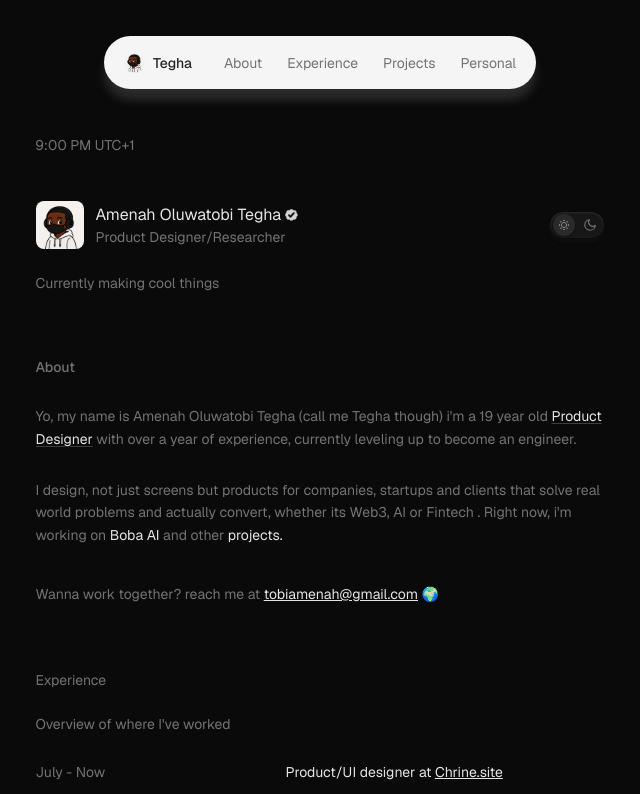
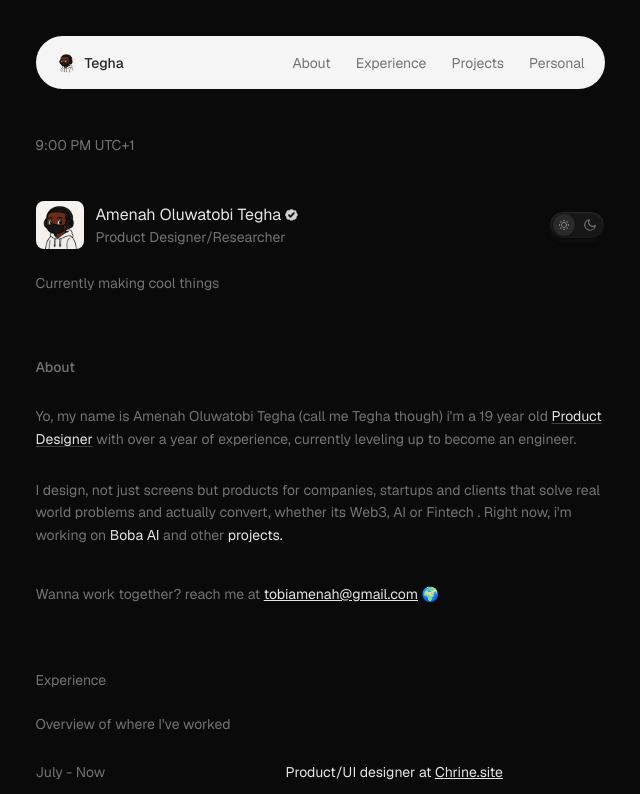
Before and after one commit to jonathankalu/tega.space, a Next.js app: page / in a window 1280 px wide. Shown: the top 794 px of the page, without its empty margins (320-960 px from the left). Built offline with nearby package versions, Linux system fonts and the light colour scheme; a web font is replaced by a local one.

Commit message:
navbar fixed

```diff
--- a/components/Nav.tsx
+++ b/components/Nav.tsx
@@ -11,7 +11,6 @@ interface NavProps {
 export function Nav({ activePage = 'home' }: NavProps) {
   const bgClass = 'bg-nav-bg text-nav-text';
   const textMutedClass = 'text-muted';
-  const shadowClass = 'shadow-[0_11px_9.7px_rgba(141,141,141,0.25)] dark:shadow-[0_4px_14px_rgba(0,0,0,0.5)]';
 
   const pages = [
     { id: 'about', label: 'About', icon: '/assets/nav-icon-0.svg' },
@@ -23,8 +22,8 @@ export function Nav({ activePage = 'home' }: NavProps) {
   const activePageData = pages.find(p => p.id === activePage);
 
   return (
-    <nav className={`flex items-center px-4 md:px-5 py-3 md:py-4 rounded-[28px] w-max max-w-full overflow-x-auto scrollbar-hide transition-all duration-300 ${bgClass} ${shadowClass}`}>
-      <Link href="/" className={`flex items-center gap-2 ${activePage === 'home' ? 'mr-8' : 'mr-4'}`}>
+    <nav className={`flex items-center justify-between px-5 h-[53px] rounded-[28px] w-full overflow-x-auto scrollbar-hide transition-all duration-300 ${bgClass}`}>
+      <Link href="/" className="flex items-center gap-[8px] flex-shrink-0">
         <Image
           src="/assets/avatar.png"
           alt="Tegha"
@@ -33,17 +32,17 @@ export function Nav({ activePage = 'home' }: NavProps) {
           className="rounded-full object-cover w-[21px] h-[21px]"
         />
         {activePage === 'home' && (
-          <span className="font-medium text-sm capitalize">Tegha</span>
+          <span className="font-medium text-sm capitalize whitespace-nowrap">Tegha</span>
         )}
       </Link>
 
       {activePage === 'home' ? (
-        <div className="flex items-center gap-4 md:gap-[25px]">
+        <div className="flex items-center gap-[25px] flex-shrink-0">
           {pages.map((page) => (
             <a
               key={page.id}
               href={`#${page.id}`}
-              className={`text-sm capitalize transition-colors hover:text-current ${textMutedClass}`}
+              className={`text-sm capitalize transition-colors hover:text-current whitespace-nowrap ${textMutedClass}`}
             >
               {page.label}
             </a>
```
